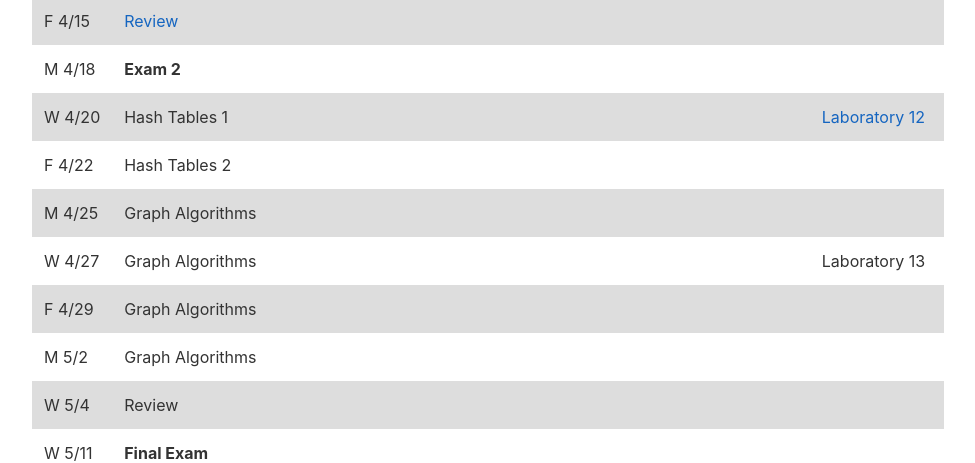
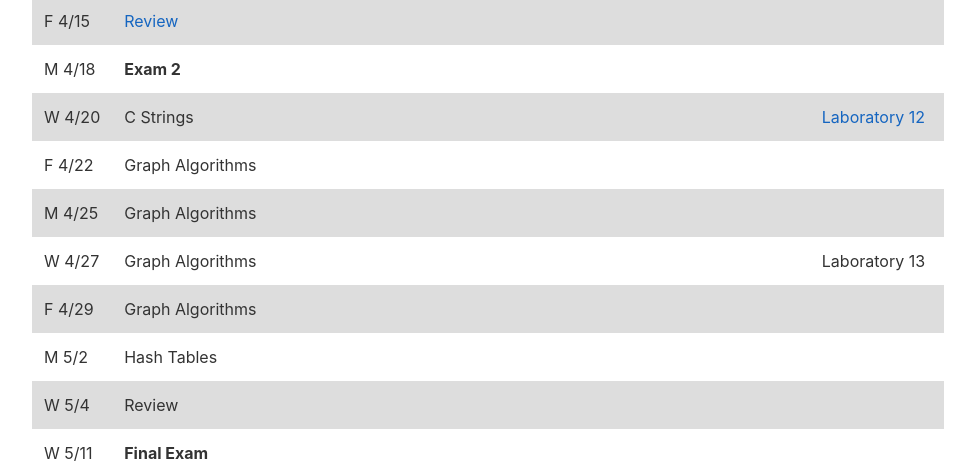
Before and after one commit to jacksonjw12/mbannister.github.io, a Jekyll site: the page built from _teaching/62-s16/index.md, in a window 1280 px wide and 900 px high, scrolled down 4087 px. Shown: the part 153-616 px from the top of the window, without its empty margins (152-1127 px from the left). Built offline with Jekyll 4.4.1, drawn with Linux system fonts in a browser that asks for light colours; formulas are drawn with MathJax 3.

Commit message:
move schedule around for 62

```diff
--- a/_teaching/62-s16/index.md
+++ b/_teaching/62-s16/index.md
@@ -135,12 +135,12 @@ M 4/11 | [C 5](Lecture30/Lecture30.pdf) | EC & PM | | [Assignment 10](Assignment
 W 4/13 | [C 6](Lecture31/Lecture31.pdf) | PM | | [Laboratory 11](Lab11/Lab11.html)
 F 4/15 | [Review](midterm2.html) | <!-- Lecture 15 + 17 = 32 -->
 M 4/18 | __Exam 2__ | | |  <!-- Week 12 -->
-W 4/20 | Hash Tables 1 | | | [Laboratory 12](Lab12/Lab12.html)
-F 4/22 | Hash Tables 2 |
+W 4/20 | C Strings | | | [Laboratory 12](Lab12/Lab12.html)
+F 4/22 | Graph Algorithms |
 M 4/25 | Graph Algorithms | | |  <!-- Week 13 -->
 W 4/27 | Graph Algorithms | | | Laboratory 13
 F 4/29 | Graph Algorithms |
-M 5/2  | Graph Algorithms | <!-- Week 14 -->
+M 5/2  | Hash Tables | <!-- Week 14 -->
 W 5/4  | Review | <!-- Lecture 32 + 7 = 39 -->
 W 5/11 | __Final Exam__ |
 
```
